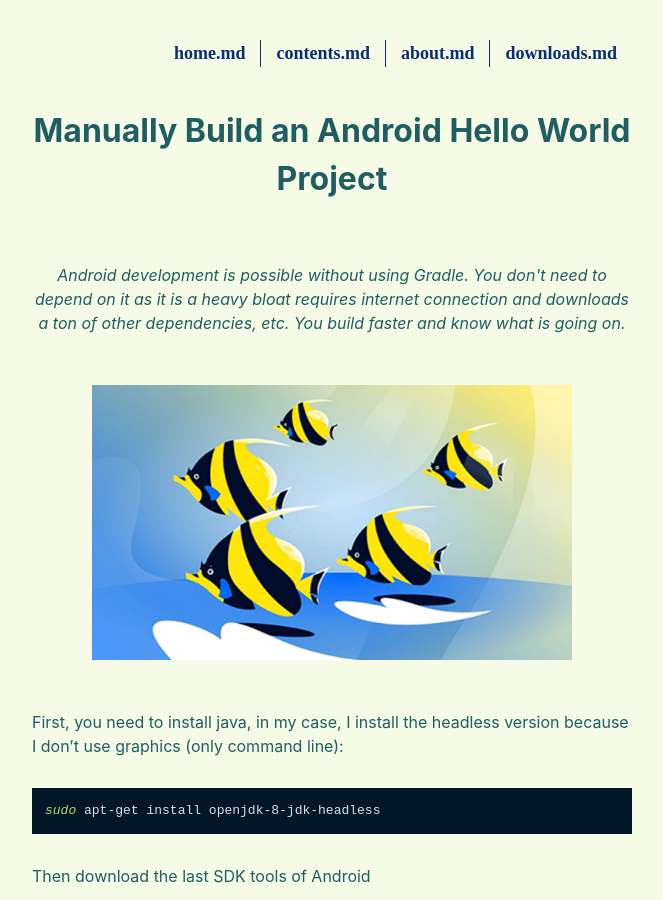
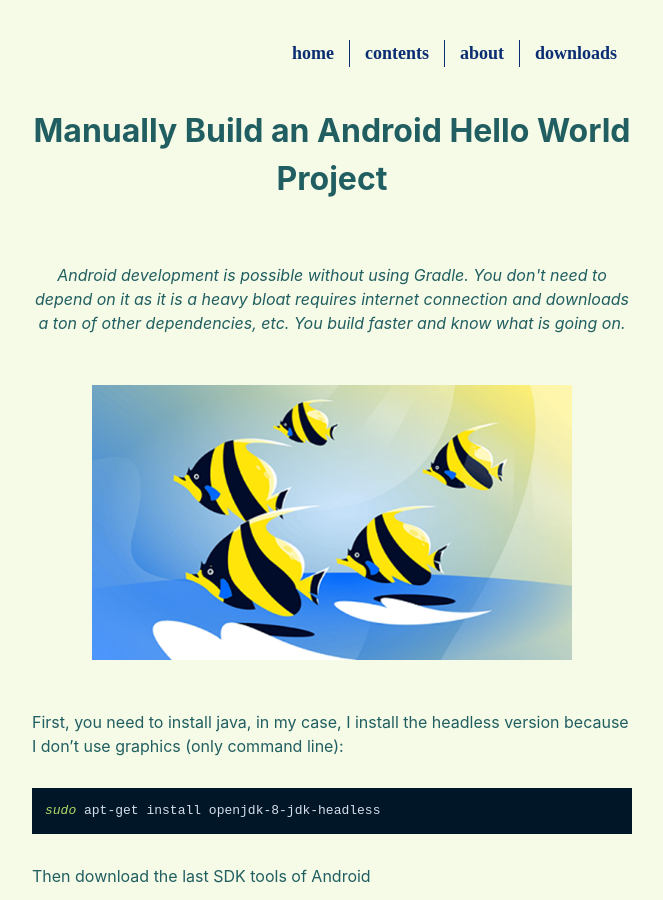
Before and after one commit to anthracitelabs/anthracitelabs.github.io, a Jekyll site: the page built from index.md, in a window 1280 px wide and 900 px high. Shown: the whole window, without its empty margins (308-971 px from the left). Built offline with Jekyll 4.4.1, drawn with Linux system fonts in a browser that asks for light colours; the repository's description, which GitHub fills in, is left out; our own code applies the rules of GitHub Pages for plain Markdown files.

Commit message:
Update default.html

```diff
--- a/_layouts/default.html
+++ b/_layouts/default.html
@@ -22,10 +22,10 @@
 	<div id='header'>
 		<nav class="page-menu">
 			<ul class="menu" id="menu">
-			<li class="menu-item"><a href="/home/" class="menu-link">home.md</a></li>
-			<li class="menu-item"><a href="/contents/" class="menu-link">contents.md</a></li>
-			<li class="menu-item"><a href="/about/" class="menu-link">about.md</a></li>
-			<li class="menu-item"><a href="/downloads/" class="menu-link">downloads.md</a></li>
+			<li class="menu-item"><a href="/home.md" class="menu-link">home</a></li>
+			<li class="menu-item"><a href="/contents.md" class="menu-link">contents</a></li>
+			<li class="menu-item"><a href="/about.md" class="menu-link">about</a></li>
+			<li class="menu-item"><a href="/downloads.md" class="menu-link">downloads</a></li>
 			</ul>
 		</nav>
 	</div>
```
